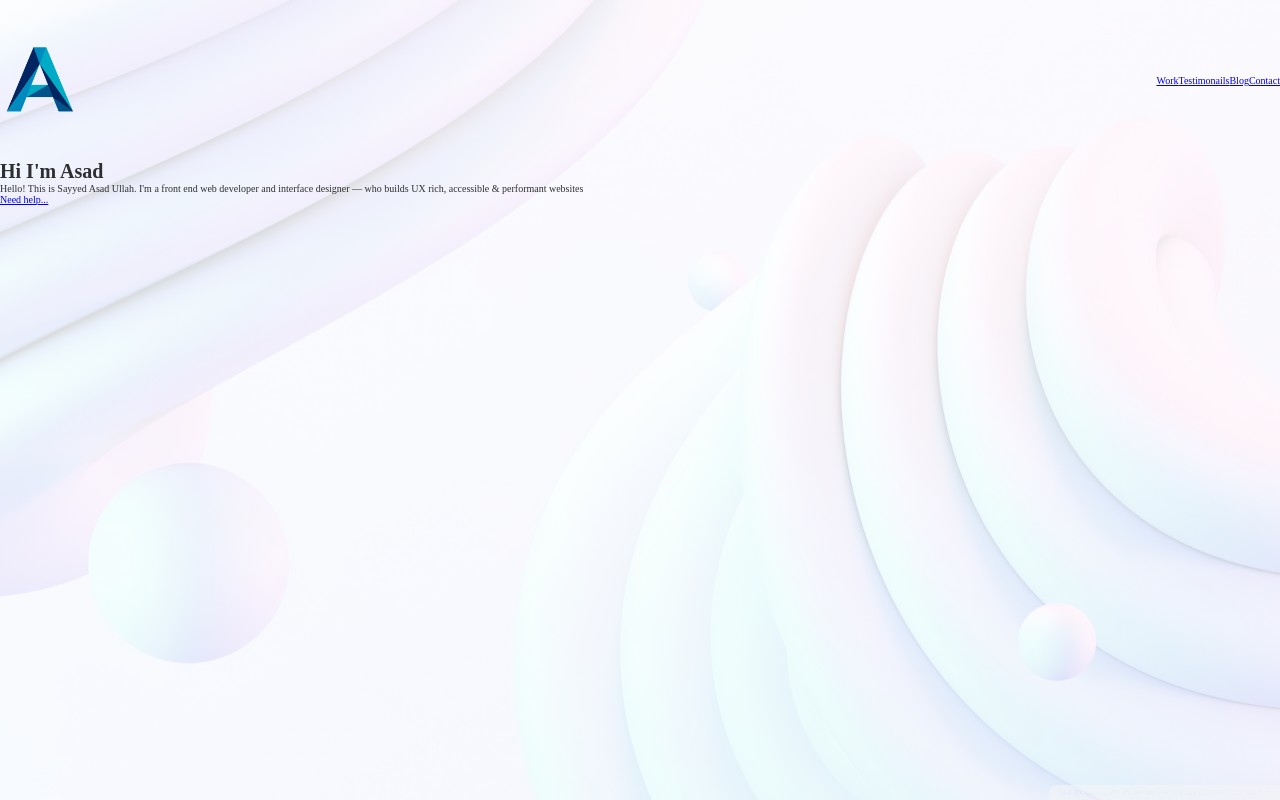
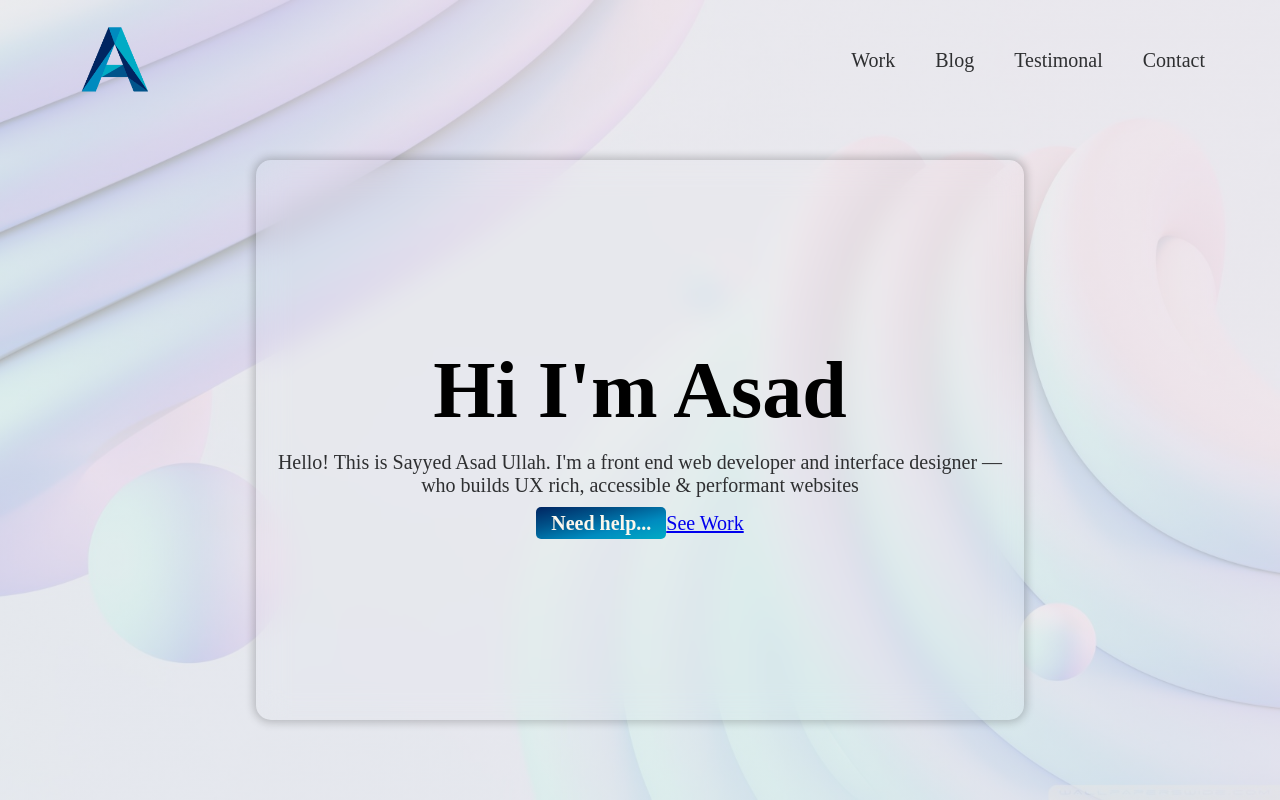
Before and after one commit to front-end786/SAU-Portfolio, a React (Create React App) app: page / in a window 1280 px wide. Built offline with nearby package versions, Linux system fonts and the light colour scheme; a web font is replaced by a local one.

Commit message:
SAU_Header

```diff
--- a/src/App.js
+++ b/src/App.js
@@ -5,32 +5,43 @@ export default function App() {
 }
 function Hero() {
   return (
-    <header>
+    <header >
       <Navbar />
       <HeroText />
     </header>
   )
 }
+
+const navItem = [
+  { name: 'Work', href: 'sau' },
+  { name: 'Blog', href: 'sau' },
+  { name: 'Testimonal', href: 'sau' },
+  { name: 'Contact', href: 'sau' }
+];
 function Navbar() {
   return (
-    <nav>
+    <nav className="row">
       <img src="Asad-logo.png" alt="Asad-Logo" />
-      <div className="nav-item-parent">
-        <a href="/">Work</a>
-        <a href="/projects">Testimonails</a>
-        <a href="/resume">Blog</a>
-        <a href="/">Contact</a>
+      <div className="nav-item-parent"  >
+        {navItem.map(item => (
+          <NavIcon itemObj={item} key={item.name} />
+        ))}
       </div>
-    </nav>
+    </nav >
   )
 }
-
+function NavIcon({ itemObj }) {
+  return <a href={itemObj.href}>{itemObj.name}</a>
+}
 function HeroText() {
   return (
-    <div>
+    <div className="hero-text">
       <h1>Hi I'm Asad</h1>
       <p>Hello! This is Sayyed Asad Ullah. I'm a front end web developer and interface designer — who builds UX rich, accessible & performant websites </p>
-      <a href="#">Need help...</a>
+      <div>
+        <a href="#" className="btn-dark">Need help...</a>
+        <a href="#" className="btn-light">See Work</a>
+      </div>
     </div>
   )
 }
--- a/src/index.css
+++ b/src/index.css
@@ -36,10 +36,16 @@ Reuse Variables ---------------------
   --black-color: #000000;
   --white-color: #fbf7ec;
   --text-color: #2e2f31;
+  --h1: 8rem;
+  --basic-font-size: 1.7rem;
+  --font-similar-big: 2rem;
   --similar-mini: 0.5rem;
   --similar: 1rem;
-  --simiar-mini-huge: 1.5rem;
-  --nav-height: 20vh;
+  --similar-mini-huge: 1.5rem;
+  --similar-huge: 2rem;
+  --similar-huge-big: 3rem;
+  --gutter-x-mini: 4rem;
+  --nav-height: 15vh;
 }
 
 /*-----------------------------------
@@ -50,19 +56,37 @@ WebApp Body Style -------------------
 body {
   color: var(--text-color);
   background-color: var(--white-color);
+  font-size: var(--font-similar-big);
 }
 
+.row {
+  max-width: 1140px;
+  margin: auto;
+}
+
+h1,
+h2,
+h3,
+h4 {
+  font-weight: 600;
+  color: var(--black-color);
+}
+
+h1 {
+  font-size: var(--h1);
+}
 header {
   background: linear-gradient(
       to bottom right,
-      rgba(255, 255, 255, 0.8),
-      rgba(255, 255, 255, 0.6)
+      rgba(228, 228, 228, 0.599),
+      rgba(229, 229, 229, 0.615)
     ),
     url(../public/bg.jpg);
   background-position: center;
   background-size: cover;
   background-attachment: fixed;
   height: 100vh;
+  position: relative;
 }
 
 nav {
@@ -70,9 +94,49 @@ nav {
   display: flex;
   justify-content: space-between;
   align-items: center;
+  padding: var(--similar-mini);
 }
 
 nav img {
   max-width: 80px;
   max-height: 80px;
 }
+
+nav div {
+  display: flex;
+  gap: var(--gutter-x-mini);
+}
+
+nav div a {
+  text-decoration: none;
+  font-size: var(--font-similar-big);
+  color: inherit;
+  font-weight: 500;
+}
+
+.hero-text {
+  display: flex;
+  flex-direction: column;
+  justify-content: center;
+  text-align: center;
+  gap: var(--similar-mini-huge);
+  padding: var(--similar);
+  margin: auto;
+  backdrop-filter: blur(15px);
+  margin-top: var(--gutter-x-mini);
+  box-shadow: 0 0 10px 2px #04040439;
+  border-radius: var(--similar-mini-huge);
+  height: calc(100vh - var(--nav-height));
+  max-width: 60%;
+  max-height: 70%;
+}
+
+.btn-dark {
+  background: var(--basic-gradient);
+  max-width: max-content;
+  padding: var(--similar-mini) var(--similar-mini-huge);
+  color: var(--white-color);
+  font-weight: 600;
+  text-decoration: none;
+  border-radius: var(--similar-mini);
+}
```
